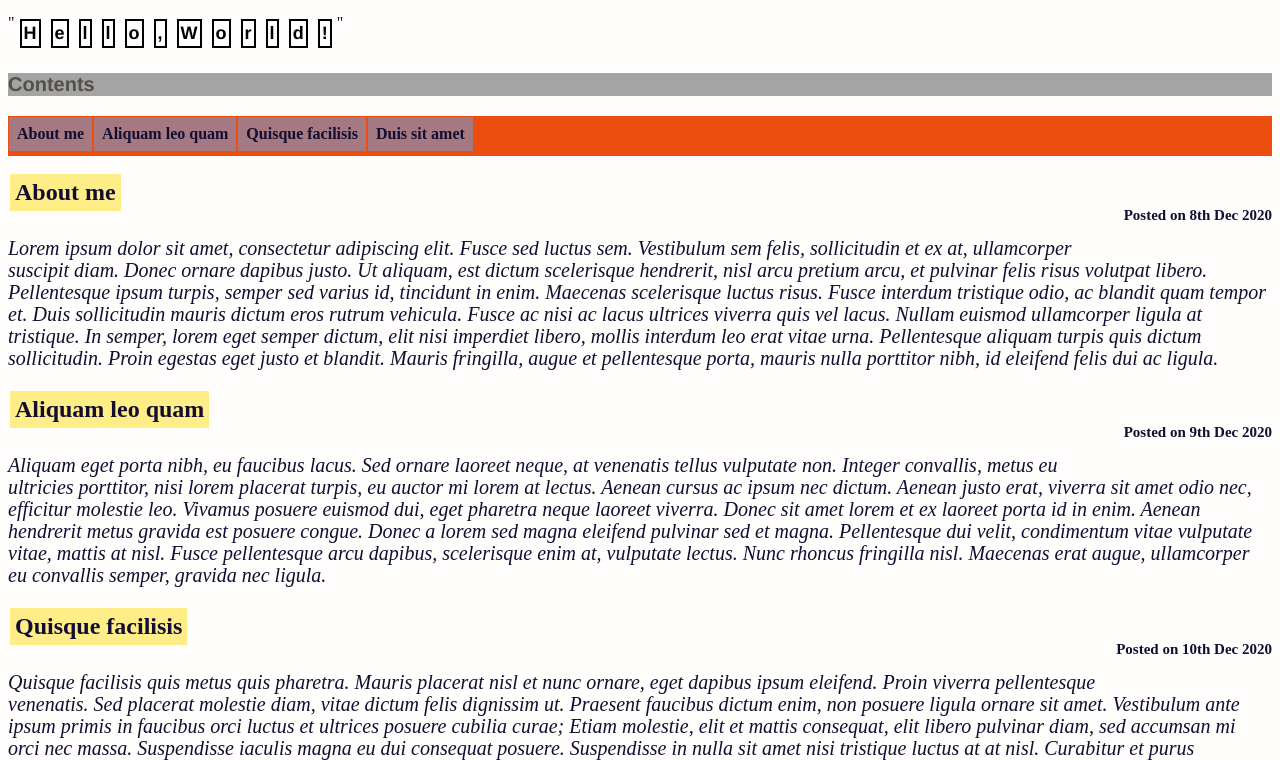
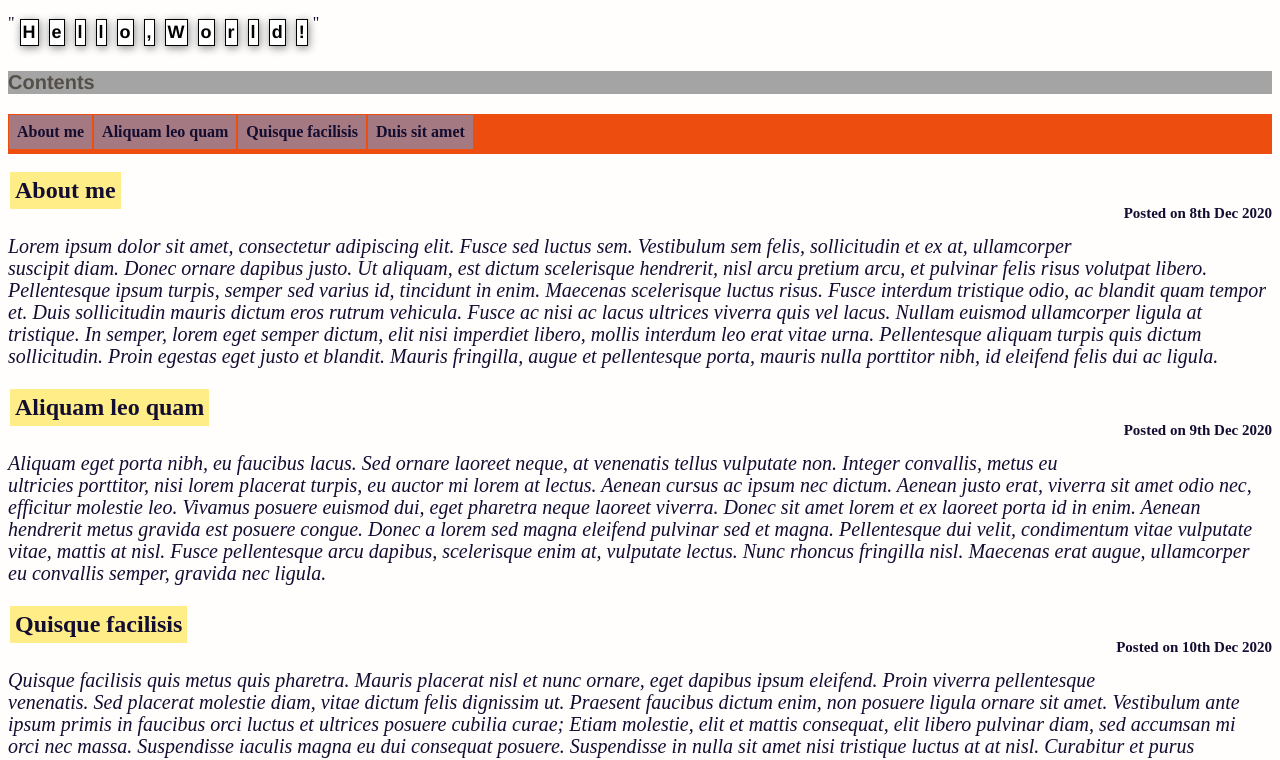
Before and after one commit to alex74190/JacquesN16.github.io, a plain HTML site: page index.html in a window 1280 px wide. Shown: the part 99-859 px from the top of the page. Drawn offline with Linux system fonts and the light colour scheme.

Commit message:
Update mainstyles.css

```diff
--- a/mainstyles.css
+++ b/mainstyles.css
@@ -22,7 +22,8 @@
                      margin:5px;
                      font-family:"Helvetica", san-serif;
                      font-weight: bold;
-                     border: solid 2px;
+                     border: solid 1px;
+                     box-shadow:1px 2px 9px #888888;
                      font-size:18px;
 
             }
```
